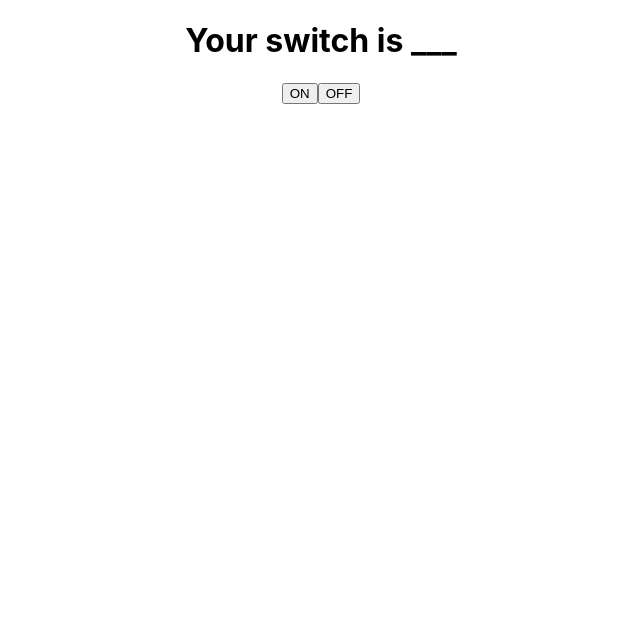
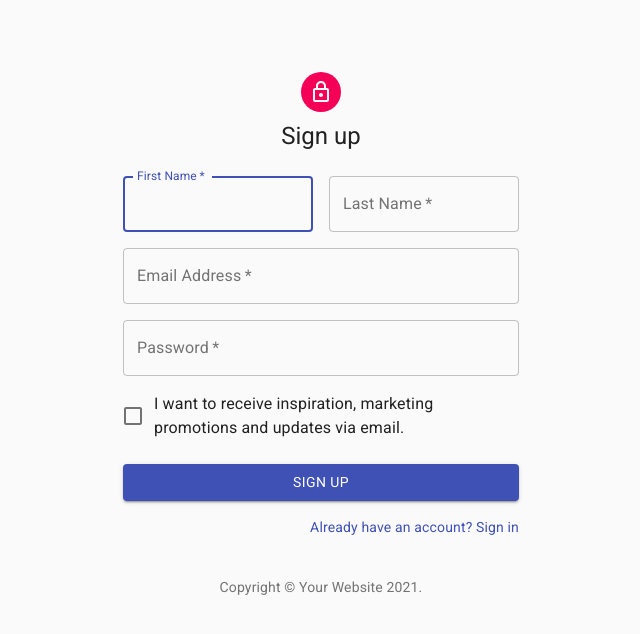
Before and after one commit to M4THYOU/switch_client, a React (Create React App) app: page / in a window 1280 px wide. Shown: the top 634 px of the page, without its empty margins (319-959 px from the left). Built offline with nearby package versions, Linux system fonts and the light colour scheme; no server answers.

Commit message:
sign in/up pages

```diff
--- a/src/App.tsx
+++ b/src/App.tsx
@@ -1,13 +1,16 @@
 import React from 'react';
 // import logo from './logo.svg';
-import './App.css';
+// import {SignIn} from "./pages/SignIn";
+import SignUp from "./pages/SignUp";
 
-import { SwitchControl } from "./components/SwitchControl";
+// import { SwitchControl } from "./components/SwitchControl";
 
 function App() {
   return (
     <div className="App">
-        <SwitchControl thingId="esp8266" />
+        {/*<SwitchControl thingId="esp8266" />*/}
+        {/*<SignIn/>*/}
+        <SignUp/>
     </div>
   );
 }
--- /dev/null
+++ b/src/components/Copyright.tsx
@@ -0,0 +1,16 @@
+import Typography from "@material-ui/core/Typography";
+import Link from "@material-ui/core/Link";
+import React from "react";
+
+export function Copyright() {
+    return (
+        <Typography variant="body2" color="textSecondary" align="center">
+            {'Copyright © '}
+            <Link color="inherit" href="https://material-ui.com/">
+                Your Website
+            </Link>{' '}
+            {new Date().getFullYear()}
+            {'.'}
+        </Typography>
+    );
+}
--- a/src/index.tsx
+++ b/src/index.tsx
@@ -1,6 +1,5 @@
 import React from 'react';
 import ReactDOM from 'react-dom';
-import './index.css';
 import App from './App';
 import reportWebVitals from './reportWebVitals';
 
--- /dev/null
+++ b/src/pages/SignIn.tsx
@@ -0,0 +1,105 @@
+import React, { FC } from "react";
+import { makeStyles } from "@material-ui/core/styles";
+import Link from '@material-ui/core/Link';
+import Typography from '@material-ui/core/Typography';
+import Container from '@material-ui/core/Container';
+import Grid from '@material-ui/core/Grid';
+import Box from '@material-ui/core/Box';
+import Avatar from '@material-ui/core/Avatar';
+import Button from '@material-ui/core/Button';
+import CssBaseline from '@material-ui/core/CssBaseline';
+import TextField from '@material-ui/core/TextField';
+import FormControlLabel from '@material-ui/core/FormControlLabel';
+import Checkbox from '@material-ui/core/Checkbox';
+import LockOutlinedIcon from '@material-ui/icons/LockOutlined';
+import {Copyright} from "../components/Copyright";
+
+const useStyles = makeStyles((theme) => ({
+    paper: {
+        marginTop: theme.spacing(8),
+        display: 'flex',
+        flexDirection: 'column',
+        alignItems: 'center',
+    },
+    avatar: {
+        margin: theme.spacing(1),
+        backgroundColor: theme.palette.secondary.main,
+    },
+    form: {
+        width: '100%', // Fix IE 11 issue.
+        marginTop: theme.spacing(1),
+    },
+    submit: {
+        margin: theme.spacing(3, 0, 2),
+    },
+}));
+
+export const SignIn: FC = () => {
+    const classes = useStyles();
+
+    return (
+        <Container component="main" maxWidth="xs">
+            <CssBaseline />
+            <div className={classes.paper}>
+                <Avatar className={classes.avatar}>
+                    <LockOutlinedIcon />
+                </Avatar>
+                <Typography component="h1" variant="h5">
+                    Sign in
+                </Typography>
+                <form className={classes.form} noValidate>
+                    <TextField
+                        variant="outlined"
+                        margin="normal"
+                        required
+                        fullWidth
+                        id="email"
+                        label="Email Address"
+                        name="email"
+                        autoComplete="email"
+                        autoFocus
+                    />
+                    <TextField
+                        variant="outlined"
+                        margin="normal"
+                        required
+                        fullWidth
+                        name="password"
+                        label="Password"
+                        type="password"
+                        id="password"
+                        autoComplete="current-password"
+                    />
+                    <FormControlLabel
+                        control={<Checkbox value="remember" color="primary" />}
+                        label="Remember me"
+                    />
+                    <Button
+                        type="submit"
+                        fullWidth
+                        variant="contained"
+                        color="primary"
+                        className={classes.submit}
+                    >
+                        Sign In
+                    </Button>
+                    <Grid container>
+                        <Grid item xs>
+                            <Link href="#" variant="body2">
+                                Forgot password?
+                            </Link>
+                        </Grid>
+                        <Grid item>
+                            <Link href="#" variant="body2">
+                                {"Don't have an account? Sign Up"}
+                            </Link>
+                        </Grid>
+                    </Grid>
+                </form>
+            </div>
+            <Box mt={8}>
+                <Copyright />
+            </Box>
+        </Container>
+    );
+}
--- /dev/null
+++ b/src/pages/SignUp.tsx
@@ -0,0 +1,128 @@
+import React from 'react';
+import Avatar from '@material-ui/core/Avatar';
+import Button from '@material-ui/core/Button';
+import CssBaseline from '@material-ui/core/CssBaseline';
+import TextField from '@material-ui/core/TextField';
+import FormControlLabel from '@material-ui/core/FormControlLabel';
+import Checkbox from '@material-ui/core/Checkbox';
+import Link from '@material-ui/core/Link';
+import Grid from '@material-ui/core/Grid';
+import Box from '@material-ui/core/Box';
+import LockOutlinedIcon from '@material-ui/icons/LockOutlined';
+import Typography from '@material-ui/core/Typography';
+import { makeStyles } from '@material-ui/core/styles';
+import Container from '@material-ui/core/Container';
+import {Copyright} from "../components/Copyright";
+
+const useStyles = makeStyles((theme) => ({
+    paper: {
+        marginTop: theme.spacing(8),
+        display: 'flex',
+        flexDirection: 'column',
+        alignItems: 'center',
+    },
+    avatar: {
+        margin: theme.spacing(1),
+        backgroundColor: theme.palette.secondary.main,
+    },
+    form: {
+        width: '100%', // Fix IE 11 issue.
+        marginTop: theme.spacing(3),
+    },
+    submit: {
+        margin: theme.spacing(3, 0, 2),
+    },
+}));
+
+export default function SignUp() {
+    const classes = useStyles();
+
+    return (
+        <Container component="main" maxWidth="xs">
+            <CssBaseline />
+            <div className={classes.paper}>
+                <Avatar className={classes.avatar}>
+                    <LockOutlinedIcon />
+                </Avatar>
+                <Typography component="h1" variant="h5">
+                    Sign up
+                </Typography>
+                <form className={classes.form} noValidate>
+                    <Grid container spacing={2}>
+                        <Grid item xs={12} sm={6}>
+                            <TextField
+                                autoComplete="fname"
+                                name="firstName"
+                                variant="outlined"
+                                required
+                                fullWidth
+                                id="firstName"
+                                label="First Name"
+                                autoFocus
+                            />
+                        </Grid>
+                        <Grid item xs={12} sm={6}>
+                            <TextField
+                                variant="outlined"
+                                required
+                                fullWidth
+                                id="lastName"
+                                label="Last Name"
+                                name="lastName"
+                                autoComplete="lname"
+                            />
+                        </Grid>
+                        <Grid item xs={12}>
+                            <TextField
+                                variant="outlined"
+                                required
+                                fullWidth
+                                id="email"
+                                label="Email Address"
+                                name="email"
+                                autoComplete="email"
+                            />
+                        </Grid>
+                        <Grid item xs={12}>
+                            <TextField
+                                variant="outlined"
+                                required
+                                fullWidth
+                                name="password"
+                                label="Password"
+                                type="password"
+                                id="password"
+                                autoComplete="current-password"
+                            />
+                        </Grid>
+                        <Grid item xs={12}>
+                            <FormControlLabel
+                                control={<Checkbox value="allowExtraEmails" color="primary" />}
+                                label="I want to receive inspiration, marketing promotions and updates via email."
+                            />
+                        </Grid>
+                    </Grid>
+                    <Button
+                        type="submit"
+                        fullWidth
+                        variant="contained"
+                        color="primary"
+                        className={classes.submit}
+                    >
+                        Sign Up
+                    </Button>
+                    <Grid container justify="flex-end">
+                        <Grid item>
+                            <Link href="#" variant="body2">
+                                Already have an account? Sign in
+                            </Link>
+                        </Grid>
+                    </Grid>
+                </form>
+            </div>
+            <Box mt={5}>
+                <Copyright />
+            </Box>
+        </Container>
+    );
+}
```
Also changed, not shown: src/pages/LoginPage.tsx (deleted, +0 -7 lines), 1 other file (tests, documents, lock files or other folders).
